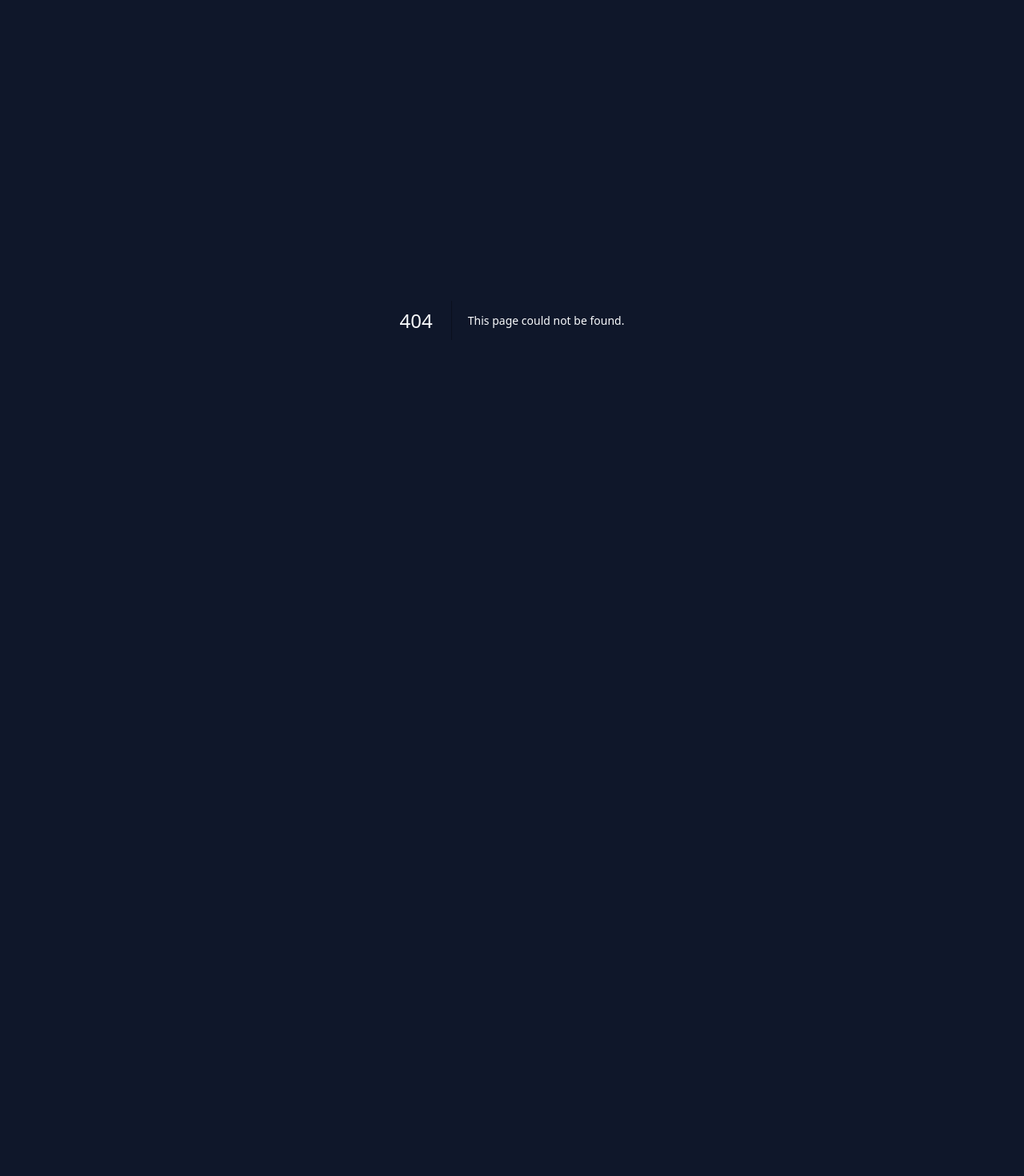
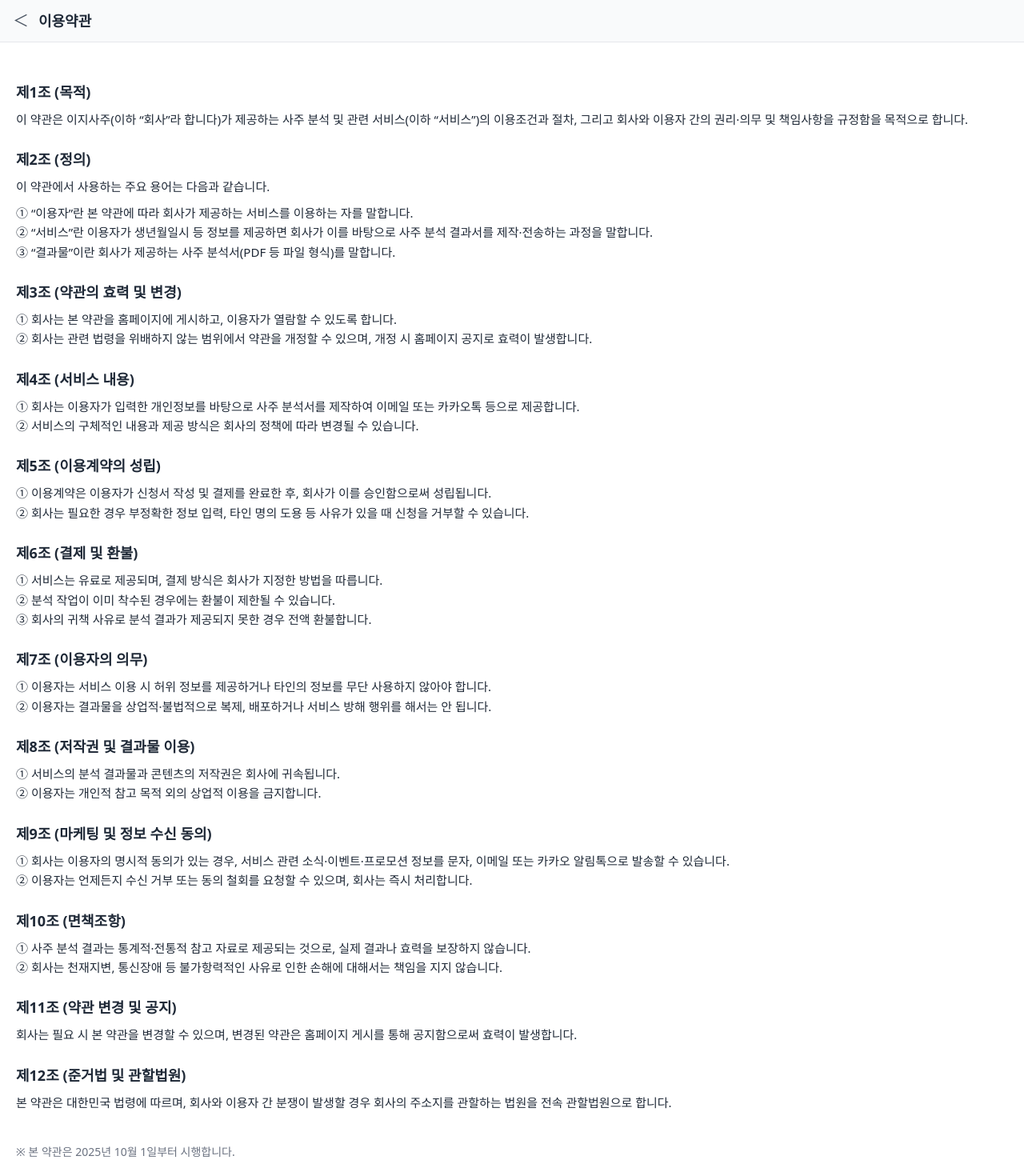
Before and after one commit to easysajusaju-dev/easysaju-sajuengine, a Next.js app: page /terms in a window 1280 px wide. Before the commit this address had no page. Shown: the top 1470 px of the page at 80% size. Before the commit the page ends 800 px from the top, so only its background shows below. Built offline with nearby package versions, Linux system fonts and the light colour scheme.

Commit message:
Create page.tsx

```diff
--- /dev/null
+++ b/app/terms/page.tsx
@@ -0,0 +1,117 @@
+"use client";
+
+import React from "react";
+import Link from "next/link";
+
+export default function TermsPage() {
+  return (
+    <div className="min-h-screen bg-white text-gray-800">
+      {/* 헤더 */}
+      <header className="flex items-center px-4 py-3 border-b bg-gray-50">
+        <button
+          onClick={() => history.back()}
+          className="text-xl mr-3 text-gray-600"
+        >
+          ＜
+        </button>
+        <h1 className="text-lg font-bold">이용약관</h1>
+      </header>
+
+      {/* 본문 */}
+      <main className="px-5 py-6 leading-relaxed text-[15px]">
+
+        <h2 className="font-bold text-lg mt-6 mb-2">제1조 (목적)</h2>
+        <p>
+          이 약관은 이지사주(이하 “회사”라 합니다)가 제공하는 사주 분석 및 관련
+          서비스(이하 “서비스”)의 이용조건과 절차, 그리고 회사와 이용자 간의
+          권리·의무 및 책임사항을 규정함을 목적으로 합니다.
+        </p>
+
+        <h2 className="font-bold text-lg mt-6 mb-2">제2조 (정의)</h2>
+        <p>이 약관에서 사용하는 주요 용어는 다음과 같습니다.</p>
+        <p className="mt-2">
+          ① “이용자”란 본 약관에 따라 회사가 제공하는 서비스를 이용하는 자를
+          말합니다.<br />
+          ② “서비스”란 이용자가 생년월일시 등 정보를 제공하면 회사가 이를 바탕으로
+          사주 분석 결과서를 제작·전송하는 과정을 말합니다.<br />
+          ③ “결과물”이란 회사가 제공하는 사주 분석서(PDF 등 파일 형식)를 말합니다.
+        </p>
+
+        <h2 className="font-bold text-lg mt-6 mb-2">제3조 (약관의 효력 및 변경)</h2>
+        <p>
+          ① 회사는 본 약관을 홈페이지에 게시하고, 이용자가 열람할 수 있도록 합니다.<br />
+          ② 회사는 관련 법령을 위배하지 않는 범위에서 약관을 개정할 수 있으며,
+          개정 시 홈페이지 공지로 효력이 발생합니다.
+        </p>
+
+        <h2 className="font-bold text-lg mt-6 mb-2">제4조 (서비스 내용)</h2>
+        <p>
+          ① 회사는 이용자가 입력한 개인정보를 바탕으로 사주 분석서를 제작하여 이메일
+          또는 카카오톡 등으로 제공합니다.<br />
+          ② 서비스의 구체적인 내용과 제공 방식은 회사의 정책에 따라 변경될 수 있습니다.
+        </p>
+
+        <h2 className="font-bold text-lg mt-6 mb-2">제5조 (이용계약의 성립)</h2>
+        <p>
+          ① 이용계약은 이용자가 신청서 작성 및 결제를 완료한 후, 회사가 이를 승인함으로써
+          성립됩니다.<br />
+          ② 회사는 필요한 경우 부정확한 정보 입력, 타인 명의 도용 등 사유가 있을 때 신청을
+          거부할 수 있습니다.
+        </p>
+
+        <h2 className="font-bold text-lg mt-6 mb-2">제6조 (결제 및 환불)</h2>
+        <p>
+          ① 서비스는 유료로 제공되며, 결제 방식은 회사가 지정한 방법을 따릅니다.<br />
+          ② 분석 작업이 이미 착수된 경우에는 환불이 제한될 수 있습니다.<br />
+          ③ 회사의 귀책 사유로 분석 결과가 제공되지 못한 경우 전액 환불합니다.
+        </p>
+
+        <h2 className="font-bold text-lg mt-6 mb-2">제7조 (이용자의 의무)</h2>
+        <p>
+          ① 이용자는 서비스 이용 시 허위 정보를 제공하거나 타인의 정보를 무단 사용하지
+          않아야 합니다.<br />
+          ② 이용자는 결과물을 상업적·불법적으로 복제, 배포하거나 서비스 방해 행위를
+          해서는 안 됩니다.
+        </p>
+
+        <h2 className="font-bold text-lg mt-6 mb-2">제8조 (저작권 및 결과물 이용)</h2>
+        <p>
+          ① 서비스의 분석 결과물과 콘텐츠의 저작권은 회사에 귀속됩니다.<br />
+          ② 이용자는 개인적 참고 목적 외의 상업적 이용을 금지합니다.
+        </p>
+
+        <h2 className="font-bold text-lg mt-6 mb-2">제9조 (마케팅 및 정보 수신 동의)</h2>
+        <p>
+          ① 회사는 이용자의 명시적 동의가 있는 경우, 서비스 관련 소식·이벤트·프로모션
+          정보를 문자, 이메일 또는 카카오 알림톡으로 발송할 수 있습니다.<br />
+          ② 이용자는 언제든지 수신 거부 또는 동의 철회를 요청할 수 있으며, 회사는 즉시
+          처리합니다.
+        </p>
+
+        <h2 className="font-bold text-lg mt-6 mb-2">제10조 (면책조항)</h2>
+        <p>
+          ① 사주 분석 결과는 통계적·전통적 참고 자료로 제공되는 것으로, 실제 결과나 효력을
+          보장하지 않습니다.<br />
+          ② 회사는 천재지변, 통신장애 등 불가항력적인 사유로 인한 손해에 대해서는 책임을
+          지지 않습니다.
+        </p>
+
+        <h2 className="font-bold text-lg mt-6 mb-2">제11조 (약관 변경 및 공지)</h2>
+        <p>
+          회사는 필요 시 본 약관을 변경할 수 있으며, 변경된 약관은 홈페이지 게시를 통해
+          공지함으로써 효력이 발생합니다.
+        </p>
+
+        <h2 className="font-bold text-lg mt-6 mb-2">제12조 (준거법 및 관할법원)</h2>
+        <p>
+          본 약관은 대한민국 법령에 따르며, 회사와 이용자 간 분쟁이 발생할 경우 회사의 주소지를
+          관할하는 법원을 전속 관할법원으로 합니다.
+        </p>
+
+        <p className="text-gray-500 text-sm mt-10">
+          ※ 본 약관은 2025년 10월 1일부터 시행합니다.
+        </p>
+      </main>
+    </div>
+  );
+}
```
